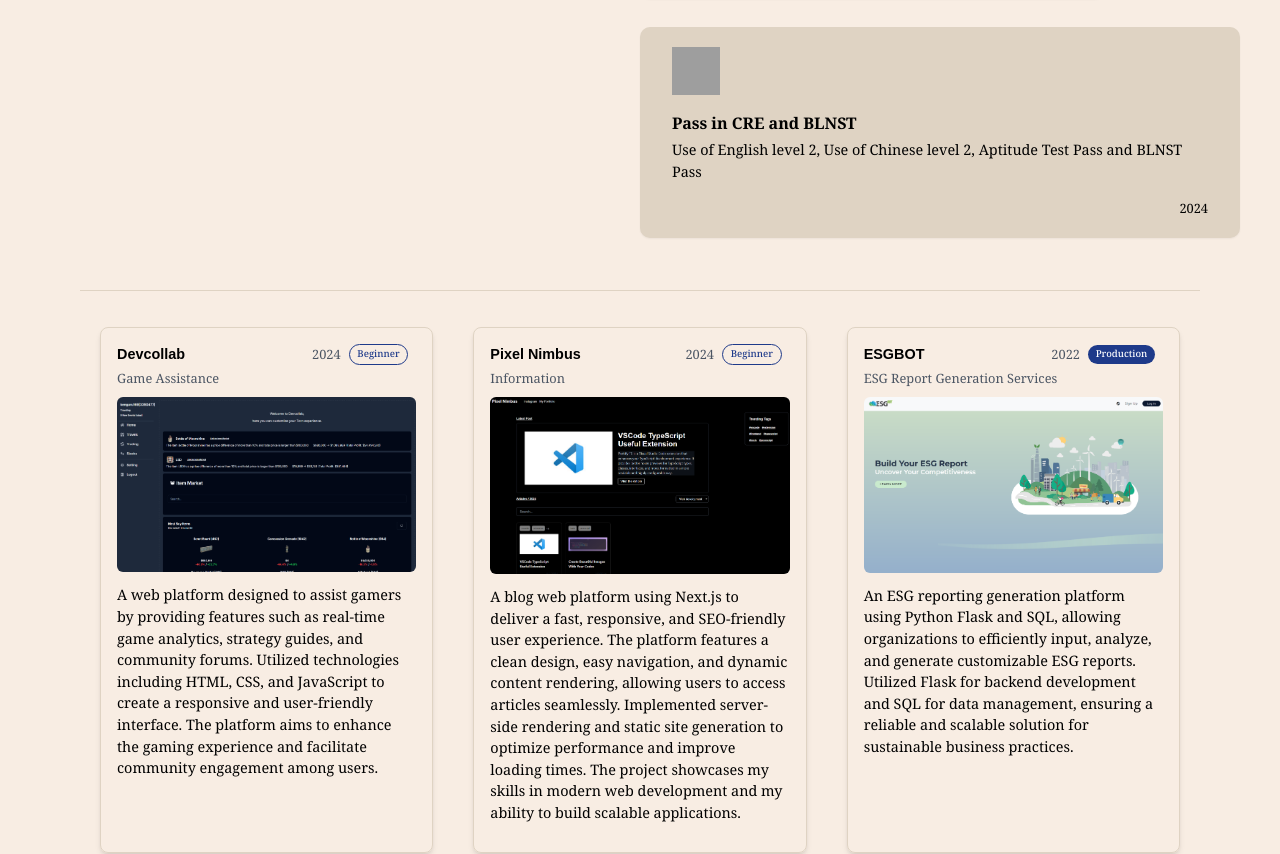
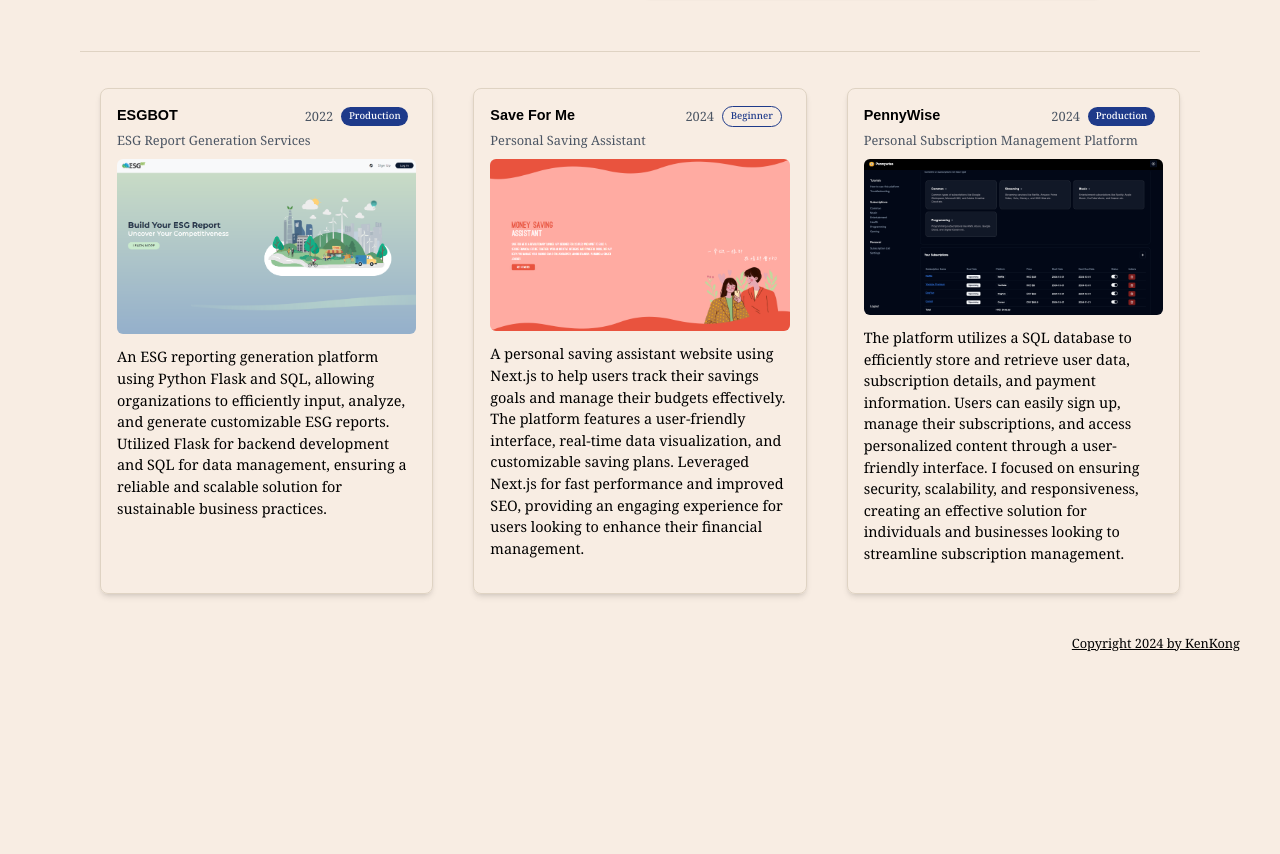
Before and after one commit to kenguru10/2024portfolio, a Next.js app: page /2024portfolio/home in a window 1280 px wide. Shown: the part 772-1626 px from the top of the page. After the commit the page ends 1425 px from the top, so only its background shows below. Built offline with nearby package versions, Linux system fonts and the light colour scheme; grey boxes are pictures that could not be loaded.

Commit message:
update the unused website

```diff
--- a/src/app/(main)/(page)/home/page.tsx
+++ b/src/app/(main)/(page)/home/page.tsx
@@ -306,19 +306,6 @@ export default function Page() {
                                             <div className="text-[.8em]">2022 - Present</div>
                                         </div>
                                     </div>
-                                    <div
-                                        className="flex flex-wrap min-h-[2em] w-fit py-5 px-8 bg-[#DFD3C3] gap-4 items-center rounded-[10px] cursor-pointer shadow-sm hover:shadow-lg"
-                                        style={{ transition: "0.5s ease all" }}
-                                    >
-                                        <img src="https://www.csb.gov.hk/images/logo_csb_en.svg" alt="" className="w-[3em] h-[3em] object-cover object-left" />
-                                        <div className="flex flex-col gap-1">
-                                            <div className="text-[1em] font-bold">Pass in CRE and BLNST</div>
-                                            <div className="text-[.9em]">Use of English level 2, Use of Chinese level 2, Aptitude Test Pass and BLNST Pass</div>
-                                        </div>
-                                        <div className="flex items-end h-100 ms-auto">
-                                            <div className="text-[.8em]">2024</div>
-                                        </div>
-                                    </div>
                                 </div>
                             </div>
                         </motion.div>
@@ -331,44 +318,6 @@ export default function Page() {
                         {/* <h5 className="text-xl font-[500]">Project</h5> */}
 
                         <div className="grid grid-cols-1 sm:grid-cols-2 md:grid-cols-3 mt-4 gap-3 sm:gap-10">
-                            <div
-                                className="border p-4 rounded-lg border-[#DFD3C3] cursor-pointer shadow-md hover:shadow-lg transition duration-500"
-                                onClick={() => window.open("https://devcollab-psi.vercel.app/landingpage")}
-                            >
-                                <div className="flex justify-between">
-                                    <h5 className="text-[0.9em] m-0 p-0 font-bold montserrat">Devcollab</h5>
-                                    <div className="flex items-center gap-2">
-                                        <span className="text-[0.8em] text-gray-600">2024</span>
-                                        <Badge variant="outline">Beginner</Badge>
-                                    </div>
-                                </div>
-                                <span className="text-[0.8em] text-gray-600">Game Assistance</span>
-                                <img src="devcollabpro.png" alt="" className="w-full rounded-md my-2" />
-                                <p className="text-[0.9em] my-3">
-                                    A web platform designed to assist gamers by providing features such as real-time game analytics, strategy guides, and community forums. Utilized technologies
-                                    including HTML, CSS, and JavaScript to create a responsive and user-friendly interface. The platform aims to enhance the gaming experience and facilitate community
-                                    engagement among users.
-                                </p>
-                            </div>
-                            <div
-                                className="border p-4 rounded-lg border-[#DFD3C3] cursor-pointer shadow-md hover:shadow-lg transition duration-500"
-                                onClick={() => window.open("https://blog.devcollab.pro")}
-                            >
-                                <div className="flex justify-between">
-                                    <h5 className="text-[0.9em] m-0 p-0 font-bold montserrat">Pixel Nimbus</h5>
-                                    <div className="flex items-center gap-2">
-                                        <span className="text-[0.8em] text-gray-600">2024</span>
-                                        <Badge variant="outline">Beginner</Badge>
-                                    </div>
-                                </div>
-                                <span className="text-[0.8em] text-gray-600">Information</span>
-                                <img src="pixelnimbus.png" alt="" className="w-full rounded-md my-2" />
-                                <p className="text-[0.9em] my-3">
-                                    A blog web platform using Next.js to deliver a fast, responsive, and SEO-friendly user experience. The platform features a clean design, easy navigation, and
-                                    dynamic content rendering, allowing users to access articles seamlessly. Implemented server-side rendering and static site generation to optimize performance and
-                                    improve loading times. The project showcases my skills in modern web development and my ability to build scalable applications.
-                                </p>
-                            </div>
                             <div className="border p-4 rounded-lg border-[#DFD3C3] cursor-pointer shadow-md hover:shadow-lg transition duration-500" onClick={() => window.open("https://esgbot.net")}>
                                 <div className="flex justify-between">
                                     <h5 className="text-[0.9em] m-0 p-0 font-bold montserrat">ESGBOT</h5>
```
